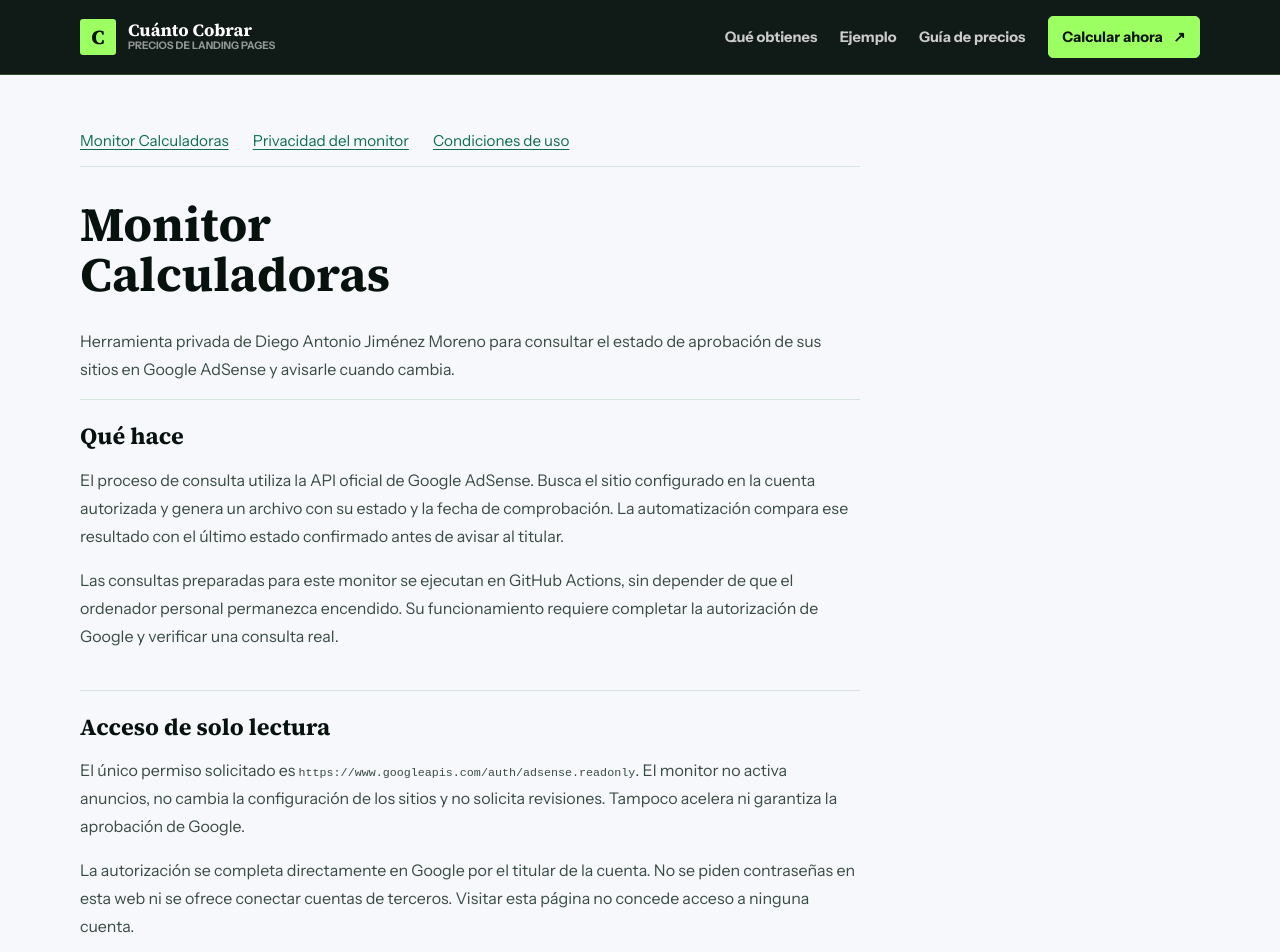
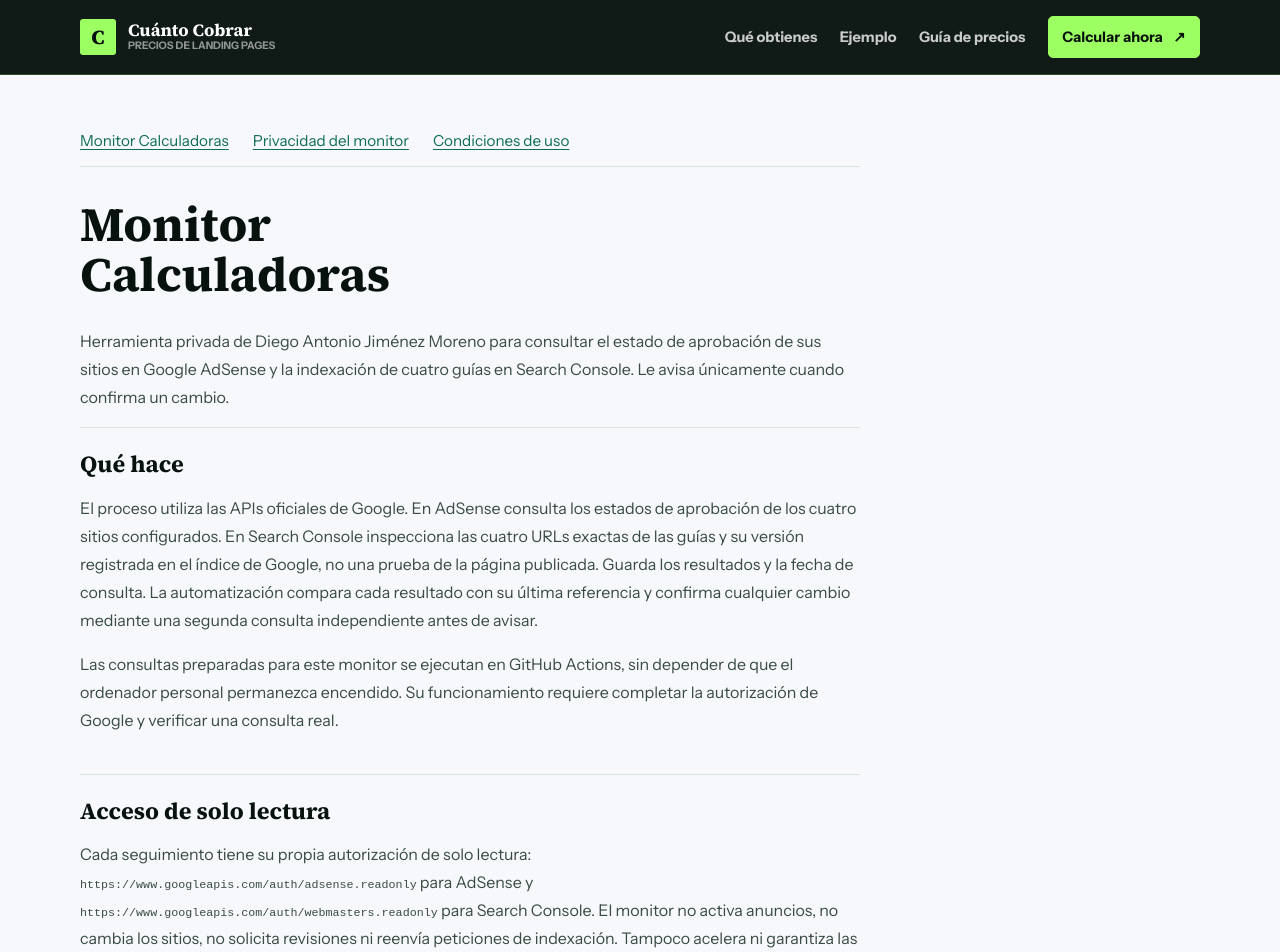
Before and after one commit to djimenezm/cuantocobrarlandingpage, a Next.js app: page /monitor-calculadoras in a window 1280 px wide. Shown: the top 952 px of the page. Built offline with nearby package versions, Linux system fonts and the light colour scheme.

Commit message:
Document read-only Search Console monitoring and data retention

```diff
--- a/app/monitor-calculadoras/page.tsx
+++ b/app/monitor-calculadoras/page.tsx
@@ -3,8 +3,8 @@ import Link from 'next/link';
 import { siteConfig } from '@/lib/site';
 
 export const metadata: Metadata = {
-  title: { absolute: 'Monitor Calculadoras | Seguimiento de AdSense' },
-  description: 'Monitor privado de los estados de aprobación de las calculadoras en Google AdSense, mediante acceso autorizado de solo lectura.',
+  title: { absolute: 'Monitor Calculadoras | AdSense y Search Console' },
+  description: 'Seguimiento privado de aprobación en AdSense e indexación de guías en Search Console, con acceso autorizado de solo lectura.',
   alternates: { canonical: '/monitor-calculadoras' },
 };
 
@@ -14,16 +14,19 @@ export default function MonitorPage() {
       <h1>Monitor Calculadoras</h1>
       <p>
         Herramienta privada de {siteConfig.ownerName} para consultar el estado de aprobación
-        de sus sitios en Google AdSense y avisarle cuando cambia.
+        de sus sitios en Google AdSense y la indexación de cuatro guías en Search Console.
+        Le avisa únicamente cuando confirma un cambio.
       </p>
 
       <section className="legal-section">
         <h2>Qué hace</h2>
         <p>
-          El proceso de consulta utiliza la API oficial de Google AdSense. Busca el sitio
-          configurado en la cuenta autorizada y genera un archivo con su estado y la fecha
-          de comprobación. La automatización compara ese resultado con el último estado
-          confirmado antes de avisar al titular.
+          El proceso utiliza las APIs oficiales de Google. En AdSense consulta los estados
+          de aprobación de los cuatro sitios configurados. En Search Console inspecciona
+          las cuatro URLs exactas de las guías y su versión registrada en el índice de Google,
+          no una prueba de la página publicada. Guarda los resultados y la fecha de consulta.
+          La automatización compara cada resultado con su última referencia y confirma
+          cualquier cambio mediante una segunda consulta independiente antes de avisar.
         </p>
         <p>
           Las consultas preparadas para este monitor se ejecutan en GitHub Actions, sin
@@ -35,9 +38,11 @@ export default function MonitorPage() {
       <section className="legal-section">
         <h2>Acceso de solo lectura</h2>
         <p>
-          El único permiso solicitado es <code>https://www.googleapis.com/auth/adsense.readonly</code>.
-          El monitor no activa anuncios, no cambia la configuración de los sitios y no
-          solicita revisiones. Tampoco acelera ni garantiza la aprobación de Google.
+          Cada seguimiento tiene su propia autorización de solo lectura:{' '}
+          <code>https://www.googleapis.com/auth/adsense.readonly</code> para AdSense y{' '}
+          <code>https://www.googleapis.com/auth/webmasters.readonly</code> para Search Console.
+          El monitor no activa anuncios, no cambia los sitios, no solicita revisiones ni
+          reenvía peticiones de indexación. Tampoco acelera ni garantiza las decisiones de Google.
         </p>
         <p>
           La autorización se completa directamente en Google por el titular de la cuenta.
@@ -60,7 +65,7 @@ export default function MonitorPage() {
         </p>
         <p>
           Monitor Calculadoras es una herramienta independiente. No es un producto de Google
-          ni forma parte de su equipo de revisión de AdSense.
+          ni forma parte de sus equipos de AdSense o Search Console.
         </p>
       </section>
     </>
```
Also changed, not shown: app/monitor-calculadoras/condiciones/page.tsx (+10 -7 lines), app/monitor-calculadoras/privacidad/page.tsx (+25 -12 lines), 1 other file (tests, documents, lock files or other folders).
